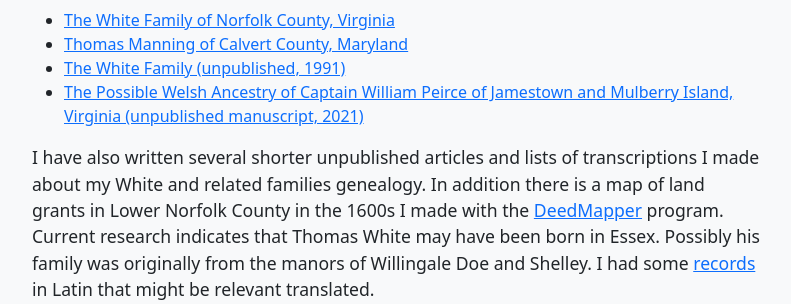
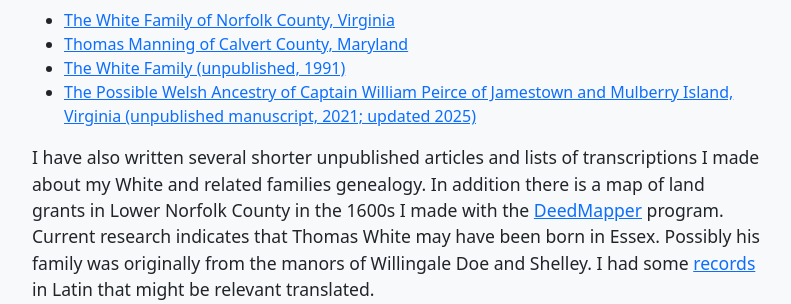
Before and after one commit to basic99/homepage2, a PHP site: page /genealogy.php in a window 1280 px wide. Shown: the part 562-866 px from the top of the page, without its empty margins (244-1035 px from the left). Run offline with PHP 8.4, Linux system fonts and the light colour scheme.

Commit message:
update link

```diff
--- a/genealogy.php
+++ b/genealogy.php
@@ -35,7 +35,7 @@ include "menu.php";
   <li><a title="The White Family of Norfolk County" href="/article/the-white-family-of-norfolk-county.php">The White Family of Norfolk County, Virginia</a></li>
   <li><a title="Thomas Manning of Calvert County" href="/article/thomas-manning-of-calvert-county-2.php">Thomas Manning of Calvert County, Maryland</a></li>
   <li><a title="The White Family" href="/downloads/White_Family.pdf">The White Family (unpublished, 1991)</a></li>
-  <li><a href="/downloads/Capt_Wm_Peirce.pdf">The Possible Welsh Ancestry of Captain William Peirce of Jamestown and Mulberry Island, Virginia (unpublished manuscript, 2021)</a></li>
+  <li><a href="/downloads/Capt_Wm_Peirce.pdf">The Possible Welsh Ancestry of Captain William Peirce of Jamestown and Mulberry Island, Virginia (unpublished manuscript, 2021; updated 2025)</a></li>
 </ul>
 <p>I have also written several shorter unpublished articles and lists of transcriptions I made about my White and related families genealogy. In addition there is a map of land grants in Lower Norfolk County in the 1600s I made with the <a href="http://www.directlinesoftware.com/">DeedMapper</a> program. Current research indicates that Thomas White may have been born in Essex. Possibly his family was originally from the manors of Willingale Doe and Shelley. I had some <a title="Essex Manor Records" href="/article/essex-manor-records.php">records</a> in Latin that might be relevant translated.
 
```
